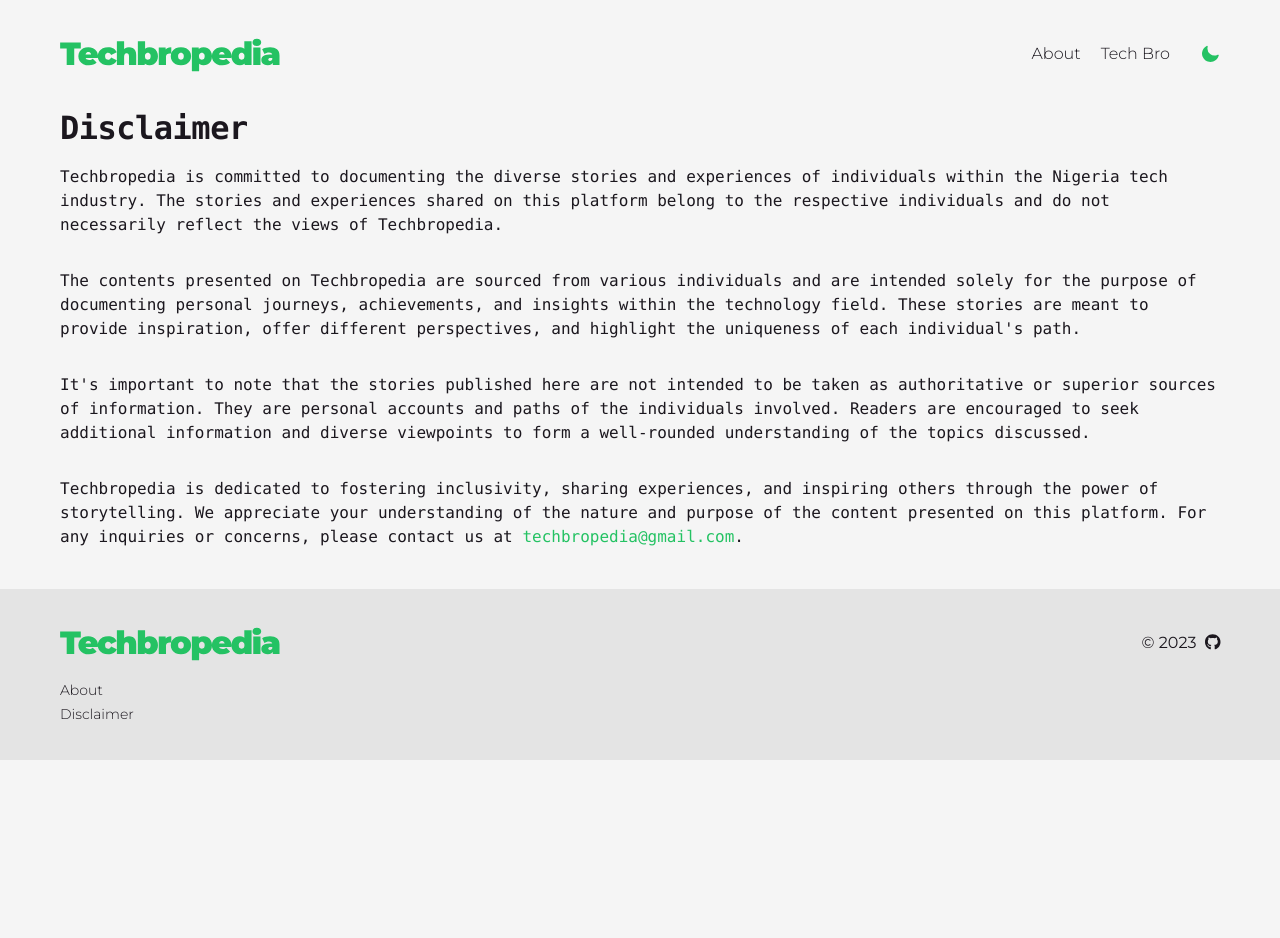
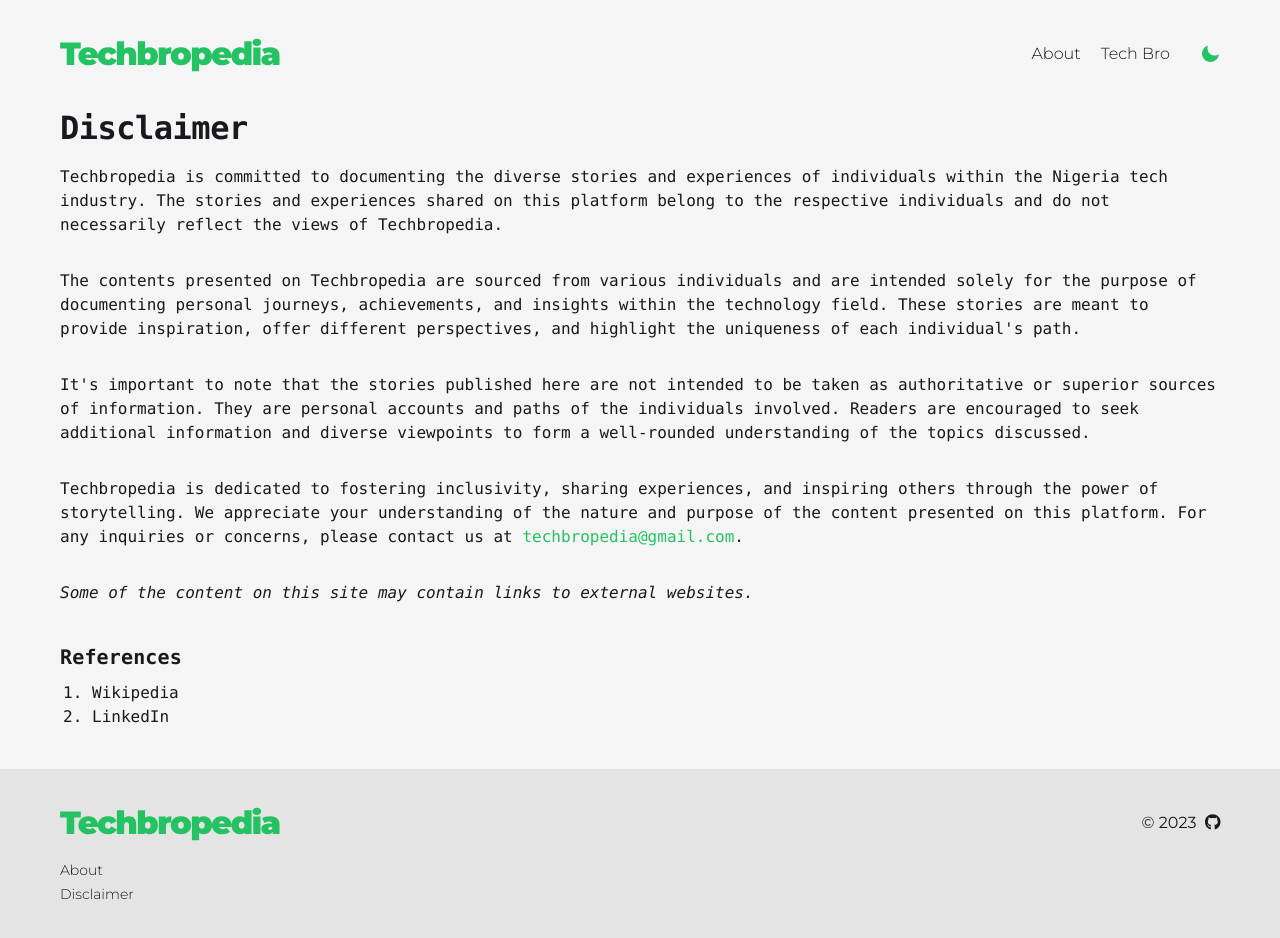
Before and after one commit to JCalmCrasher/techbropedia, a Next.js app: page /disclaimer in a window 1280 px wide. Before the commit the page ends 800 px from the top, so only its background shows below. Built offline with nearby package versions, Linux system fonts and the light colour scheme.

Commit message:
Update page.tsx

```diff
--- a/src/app/disclaimer/page.tsx
+++ b/src/app/disclaimer/page.tsx
@@ -1,6 +1,17 @@
 import Container from "@/components/container";
 import Link from "next/link";
 import React from "react";
+
+const references = [
+ {
+  name: "Wikipedia",
+  link: "https://www.wikipedia.com"
+ },
+ {
+  name: "LinkedIn",
+  link: "https://www.linkedin.com"
+ }
+];
 
 const DisclaimerPage = () => {
  return (
@@ -9,26 +20,53 @@
    <section className="disclaimer mt-4">
     <p>
      Techbropedia is committed to documenting the diverse stories and
-     experiences of individuals within the Nigeria tech industry. The stories and experiences shared on this platform belong to the respective individuals and do not necessarily reflect the views of Techbropedia.
+     experiences of individuals within the Nigeria tech industry. The stories
+     and experiences shared on this platform belong to the respective
+     individuals and do not necessarily reflect the views of Techbropedia.
     </p>
     <p>
-     The contents presented on Techbropedia are <Link href='/'>sourced</Link> from various individuals and are intended solely for the purpose of documenting personal journeys, achievements, and insights within the technology field. These stories are
-     meant to provide inspiration, offer different perspectives, and highlight
-     the uniqueness of each individual&apos;s path.
+     The contents presented on Techbropedia are <Link href="/">sourced</Link>{" "}
+     from various individuals and are intended solely for the purpose of
+     documenting personal journeys, achievements, and insights within the
+     technology field. These stories are meant to provide inspiration, offer
+     different perspectives, and highlight the uniqueness of each
+     individual&apos;s path.
     </p>
     <p>
      It&apos;s important to note that the stories published here are not
      intended to be taken as authoritative or superior sources of information.
-     They are personal accounts and paths of the individuals involved.
-     Readers are encouraged to seek additional information and diverse
-     viewpoints to form a well-rounded understanding of the topics discussed.
+     They are personal accounts and paths of the individuals involved. Readers
+     are encouraged to seek additional information and diverse viewpoints to
+     form a well-rounded understanding of the topics discussed.
     </p>
     <p>
      Techbropedia is dedicated to fostering inclusivity, sharing experiences,
      and inspiring others through the power of storytelling. We appreciate your
      understanding of the nature and purpose of the content presented on this
-     platform. For any inquiries or concerns, please contact us at <a href="mailto:techbropedia@gmail.com" className="text-secondary-main hover:underline">techbropedia@gmail.com</a>.
+     platform. For any inquiries or concerns, please contact us at{" "}
+     <a
+      href="mailto:techbropedia@gmail.com"
+      className="text-secondary-main hover:underline"
+     >
+      techbropedia@gmail.com
+     </a>
+     .
     </p>
+    <p className="italic">
+     Some of the content on this site may contain links to external websites.
+    </p>
+    <div className="mt-10">
+     <h3 className="text-title-lg font-bold pt-20 md:pt-0 mb-3">References</h3>
+     <ul className="list-decimal ml-8">
+      {references.map((reference) => (
+       <li key={reference.name}>
+        <a href={reference.link} target="_blank" rel="noreferrer">
+         {reference.name}
+        </a>
+       </li>
+      ))}
+     </ul>
+    </div>
    </section>
   </article>
  );
```
